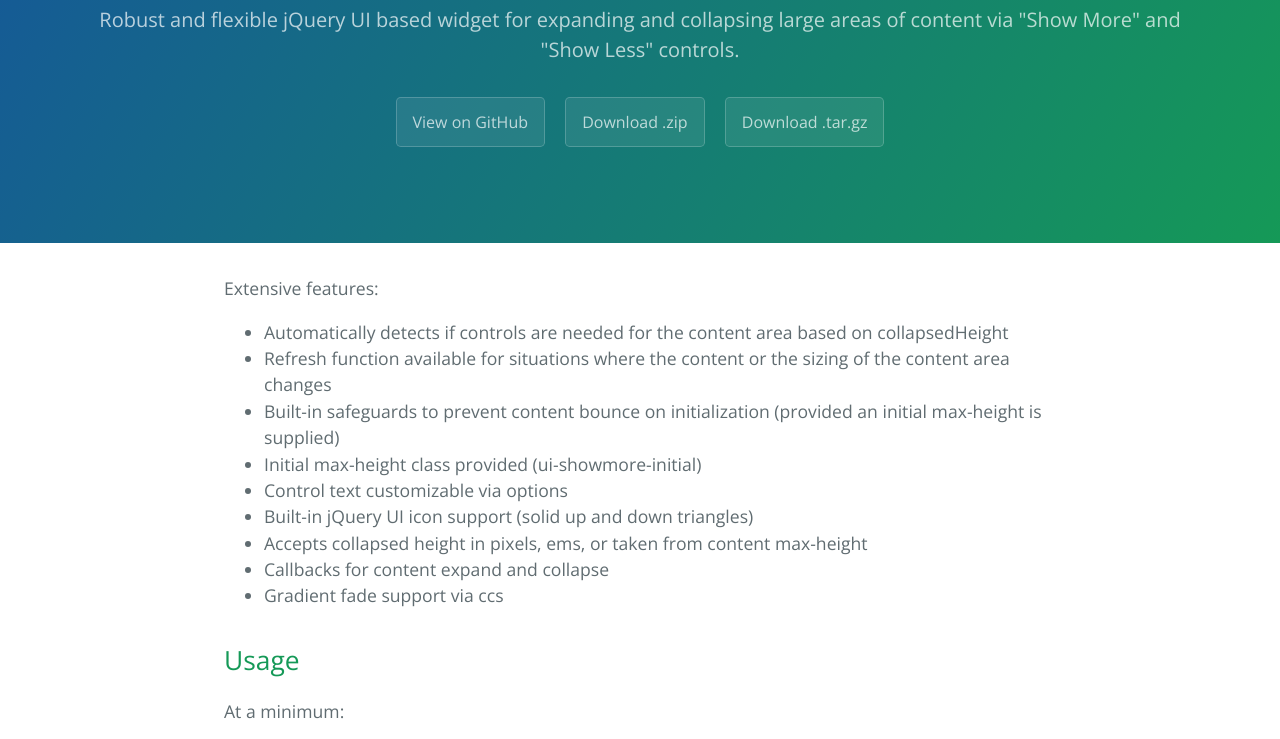
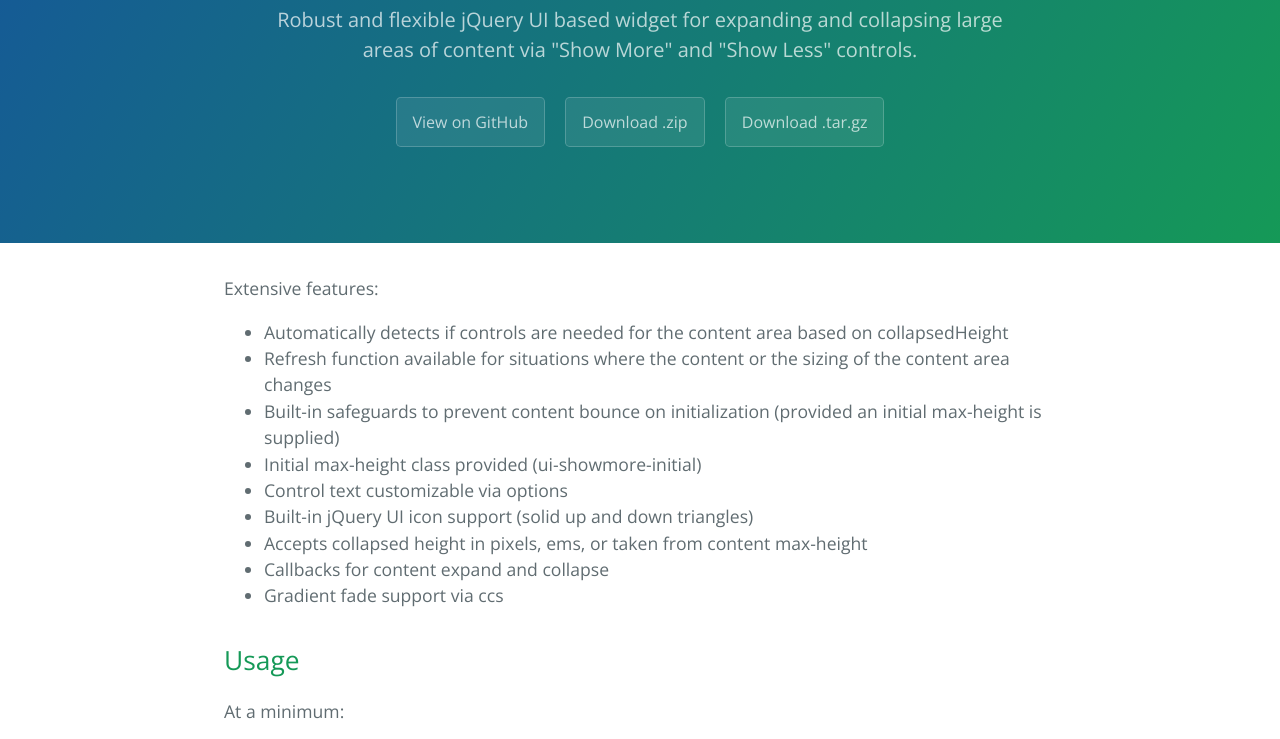
Before and after one commit to borgboyone/jquery-ui-showmore, a plain HTML site: page index.html in a window 1280 px wide. Shown: the part 170-909 px from the top of the page. Drawn offline with nearby package versions, Linux system fonts and the light colour scheme.

Commit message:
Update stylesheet.css
Compress tagline in header and center.

```diff
--- a/stylesheets/stylesheet.css
+++ b/stylesheets/stylesheet.css
@@ -94,7 +94,10 @@ a {
 
 @media screen and (min-width: 64em) {
   .project-tagline {
-    font-size: 1.25rem; } }
+    font-size: 1.25rem;
+    max-width: 755px;
+    margin-left: auto;
+    margin-right: auto; } }
 
 @media screen and (min-width: 42em) and (max-width: 64em) {
   .project-tagline {
```
